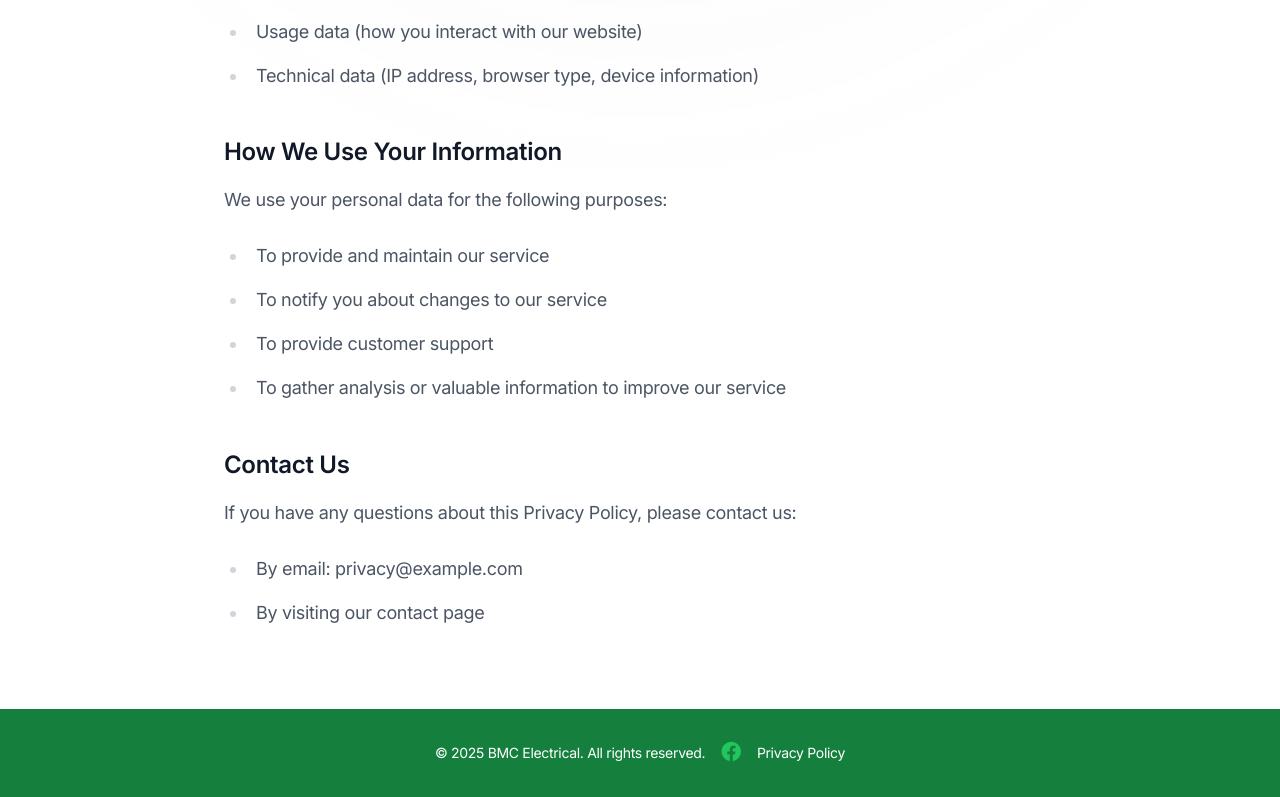
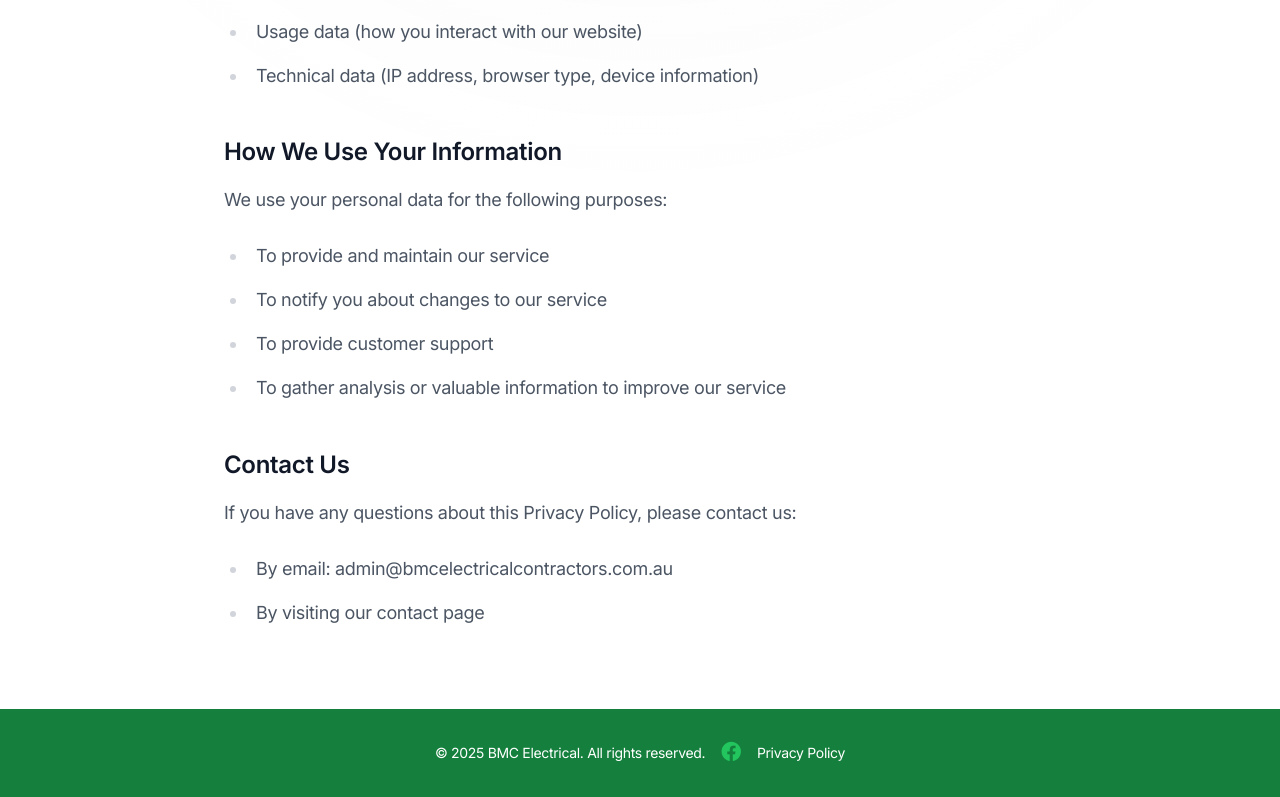
Before and after one commit to BMCElectrical/BMC-APR2025, a Next.js app: page /privacy in a window 1280 px wide. Shown: the part 518-1315 px from the top of the page. Built offline with nearby package versions, Linux system fonts and the light colour scheme.

Commit message:
Update page.tsx

```diff
--- a/app/privacy/page.tsx
+++ b/app/privacy/page.tsx
@@ -46,7 +46,7 @@ export default function PrivacyPolicy() {
               If you have any questions about this Privacy Policy, please contact us:
             </p>
             <ul className="list-disc pl-6 mt-4 text-gray-600">
-              <li>By email: privacy@example.com</li>
+              <li>By email: admin@bmcelectricalcontractors.com.au</li>
               <li>By visiting our contact page</li>
             </ul>
           </section>
```
